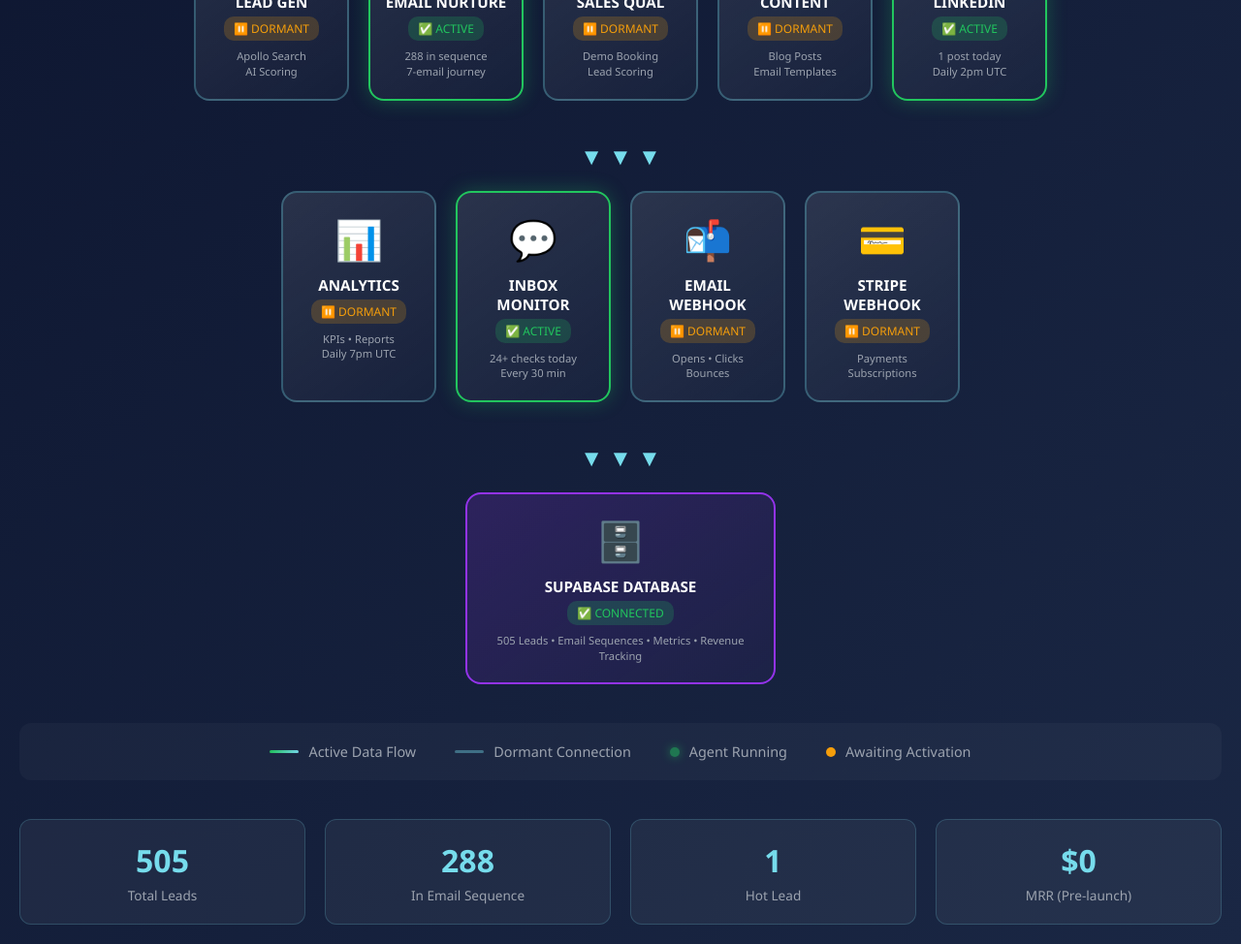
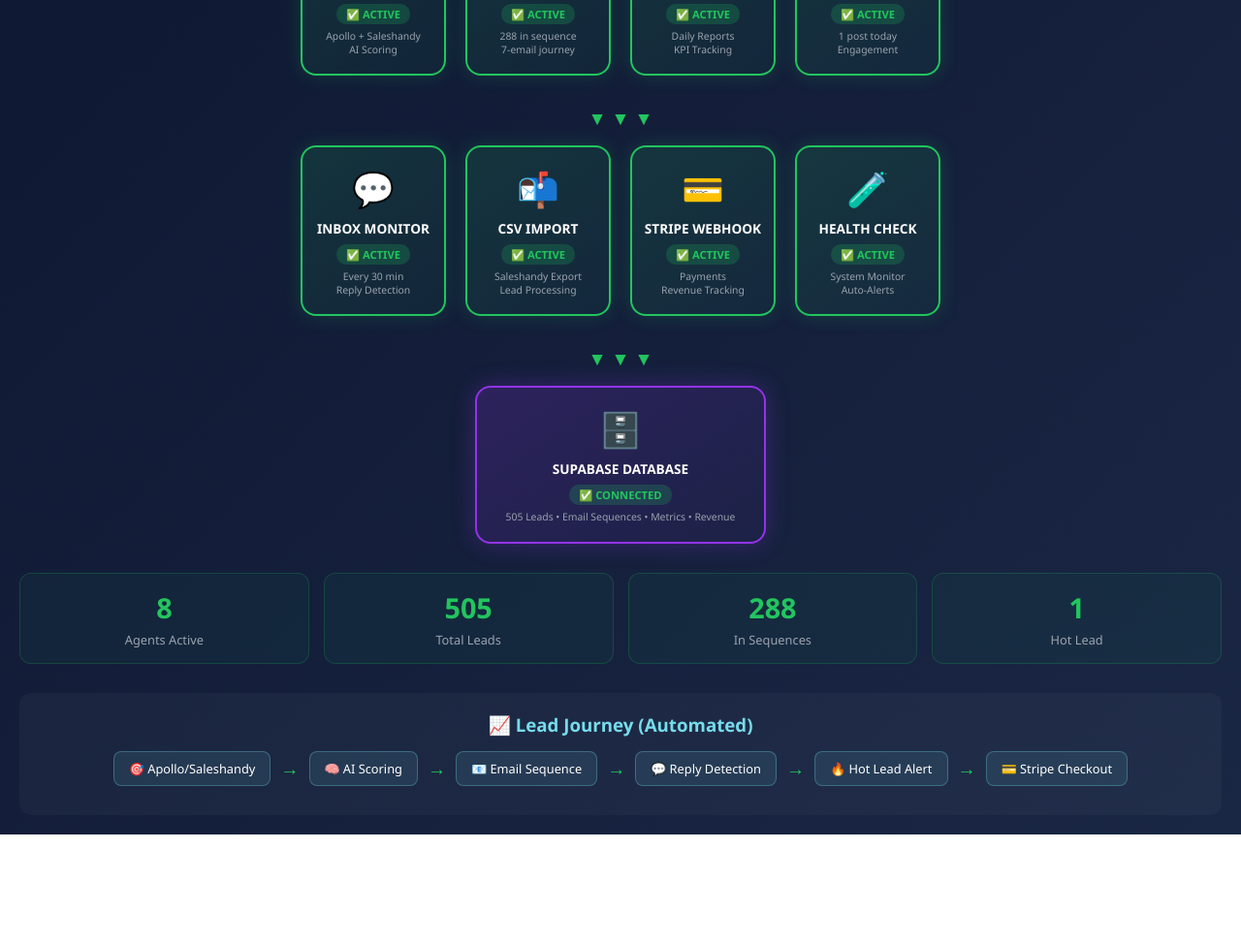
Before and after one commit to BikingDT/investigatepro-landing, a website: page swarm.html in a window 1280 px wide. Shown: the part 599-1573 px from the top of the page at 97% size. After the commit the page ends 1460 px from the top, so only its background shows below. Drawn offline with Linux system fonts and the light colour scheme.

Commit message:
Update swarm diagram - ALL AGENTS LIVE

```diff
--- a/swarm.html
+++ b/swarm.html
@@ -3,14 +3,9 @@
 <head>
     <meta charset="UTF-8">
     <meta name="viewport" content="width=device-width, initial-scale=1.0">
-    <title>InvestigatePro AI Agent Swarm</title>
+    <title>InvestigatePro AI Agent Swarm - LIVE</title>
     <style>
-        * {
-            margin: 0;
-            padding: 0;
-            box-sizing: border-box;
-        }
-
+        * { margin: 0; padding: 0; box-sizing: border-box; }
         body {
             background: linear-gradient(135deg, #0C142E 0%, #1a2744 100%);
             min-height: 100vh;
@@ -18,266 +13,165 @@
             color: #fff;
             padding: 20px;
         }
-
-        .header {
-            text-align: center;
-            margin-bottom: 30px;
-        }
-
+        .header { text-align: center; margin-bottom: 30px; }
         .header h1 {
             font-size: 2.5rem;
-            color: #76DCEC;
-            text-shadow: 0 0 20px rgba(118, 220, 236, 0.5);
+            color: #22C55E;
+            text-shadow: 0 0 30px rgba(34, 197, 94, 0.6);
             margin-bottom: 10px;
         }
-
-        .header p {
-            color: #9CA3AF;
-            font-size: 1.1rem;
+        .header .live-badge {
+            display: inline-block;
+            background: #22C55E;
+            color: #000;
+            padding: 5px 15px;
+            border-radius: 20px;
+            font-weight: bold;
+            animation: pulse 1.5s infinite;
         }
-
+        @keyframes pulse {
+            0%, 100% { box-shadow: 0 0 10px #22C55E; }
+            50% { box-shadow: 0 0 25px #22C55E; }
+        }
         .status-bar {
             display: flex;
             justify-content: center;
             gap: 30px;
             margin-bottom: 30px;
         }
-
         .status-item {
             display: flex;
             align-items: center;
             gap: 8px;
             padding: 10px 20px;
-            background: rgba(255,255,255,0.05);
+            background: rgba(34, 197, 94, 0.1);
             border-radius: 20px;
-            border: 1px solid rgba(118, 220, 236, 0.3);
+            border: 1px solid rgba(34, 197, 94, 0.4);
         }
-
         .status-dot {
             width: 12px;
             height: 12px;
             border-radius: 50%;
-        }
-
-        .status-dot.active {
             background: #22C55E;
             box-shadow: 0 0 10px #22C55E;
-            animation: pulse 2s infinite;
+            animation: blink 1s infinite;
         }
-
-        .status-dot.dormant {
-            background: #F59E0B;
+        @keyframes blink {
+            0%, 100% { opacity: 1; }
+            50% { opacity: 0.6; }
         }
-
-        @keyframes pulse {
-            0%, 100% { opacity: 1; }
-            50% { opacity: 0.5; }
-        }
-
         .swarm-container {
             position: relative;
             max-width: 1200px;
             margin: 0 auto;
         }
-
-        /* SVG Connection Lines */
-        .connections {
-            position: absolute;
-            top: 0;
-            left: 0;
-            width: 100%;
-            height: 100%;
-            pointer-events: none;
-            z-index: 1;
-        }
-
-        .connection-line {
-            stroke: #76DCEC;
-            stroke-width: 2;
-            fill: none;
-            opacity: 0.4;
-        }
-
-        .connection-line.active {
-            opacity: 1;
-            stroke-dasharray: 10, 5;
-            animation: flow 1s linear infinite;
-        }
-
-        @keyframes flow {
-            to { stroke-dashoffset: -15; }
-        }
-
-        /* Agent Nodes */
         .tier {
             display: flex;
             justify-content: center;
             gap: 20px;
-            margin-bottom: 40px;
+            margin-bottom: 30px;
             position: relative;
             z-index: 2;
+            flex-wrap: wrap;
         }
-
         .agent-node {
-            width: 160px;
-            padding: 20px 15px;
-            background: linear-gradient(145deg, rgba(255,255,255,0.1), rgba(255,255,255,0.02));
+            width: 150px;
+            padding: 18px 12px;
+            background: linear-gradient(145deg, rgba(34, 197, 94, 0.15), rgba(34, 197, 94, 0.05));
             border-radius: 16px;
-            border: 2px solid rgba(118, 220, 236, 0.3);
+            border: 2px solid #22C55E;
             text-align: center;
             transition: all 0.3s ease;
             position: relative;
+            box-shadow: 0 0 20px rgba(34, 197, 94, 0.2);
         }
-
         .agent-node:hover {
-            transform: translateY(-5px);
-            border-color: #76DCEC;
-            box-shadow: 0 10px 40px rgba(118, 220, 236, 0.3);
+            transform: translateY(-5px) scale(1.02);
+            box-shadow: 0 10px 40px rgba(34, 197, 94, 0.4);
         }
-
-        .agent-node.active {
-            border-color: #22C55E;
-            box-shadow: 0 0 20px rgba(34, 197, 94, 0.3);
-        }
-
         .agent-node.controller {
-            width: 280px;
+            width: 260px;
             background: linear-gradient(145deg, rgba(118, 220, 236, 0.2), rgba(118, 220, 236, 0.05));
             border-color: #76DCEC;
+            box-shadow: 0 0 30px rgba(118, 220, 236, 0.3);
         }
-
         .agent-node.database {
-            width: 320px;
+            width: 300px;
             background: linear-gradient(145deg, rgba(147, 51, 234, 0.2), rgba(147, 51, 234, 0.05));
             border-color: #9333EA;
+            box-shadow: 0 0 25px rgba(147, 51, 234, 0.3);
         }
-
-        .agent-icon {
-            font-size: 2.5rem;
-            margin-bottom: 10px;
-        }
-
-        .agent-name {
-            font-weight: 600;
-            font-size: 0.95rem;
-            margin-bottom: 5px;
-            color: #fff;
-        }
-
+        .agent-icon { font-size: 2.2rem; margin-bottom: 8px; }
+        .agent-name { font-weight: 600; font-size: 0.85rem; margin-bottom: 5px; }
         .agent-status {
-            font-size: 0.75rem;
-            padding: 4px 10px;
+            font-size: 0.7rem;
+            padding: 3px 10px;
             border-radius: 10px;
             display: inline-block;
-            margin-bottom: 8px;
-        }
-
-        .agent-status.active {
+            margin-bottom: 6px;
             background: rgba(34, 197, 94, 0.2);
             color: #22C55E;
+            font-weight: 600;
         }
-
-        .agent-status.dormant {
-            background: rgba(245, 158, 11, 0.2);
-            color: #F59E0B;
+        .agent-detail { font-size: 0.65rem; color: #9CA3AF; line-height: 1.3; }
+        .flow-section { text-align: center; margin: 15px 0; }
+        .flow-arrow {
+            color: #22C55E;
+            font-size: 1.2rem;
+            animation: flowDown 1s infinite;
         }
-
-        .agent-detail {
-            font-size: 0.7rem;
-            color: #9CA3AF;
-            line-height: 1.4;
+        @keyframes flowDown {
+            0%, 100% { transform: translateY(0); opacity: 1; }
+            50% { transform: translateY(5px); opacity: 0.6; }
         }
-
-        /* Data Flow Arrows */
-        .flow-section {
+        .connection-lines {
+            position: absolute;
+            top: 0; left: 0;
+            width: 100%; height: 100%;
+            pointer-events: none;
+            z-index: 1;
+        }
+        .metrics-panel {
+            display: grid;
+            grid-template-columns: repeat(4, 1fr);
+            gap: 15px;
+            margin-top: 30px;
+        }
+        .metric-card {
+            background: rgba(34, 197, 94, 0.05);
+            border-radius: 12px;
+            padding: 15px;
             text-align: center;
-            margin: 20px 0;
-            position: relative;
-            z-index: 2;
+            border: 1px solid rgba(34, 197, 94, 0.2);
         }
-
-        .flow-arrow {
-            color: #76DCEC;
-            font-size: 1.5rem;
-            animation: bounce 1s infinite;
-        }
-
-        @keyframes bounce {
-            0%, 100% { transform: translateY(0); }
-            50% { transform: translateY(5px); }
-        }
-
-        /* Legend */
-        .legend {
-            display: flex;
-            justify-content: center;
-            gap: 40px;
-            margin-top: 40px;
+        .metric-value { font-size: 1.8rem; font-weight: 700; color: #22C55E; }
+        .metric-label { font-size: 0.8rem; color: #9CA3AF; margin-top: 5px; }
+        .data-flow {
+            margin-top: 30px;
             padding: 20px;
             background: rgba(255,255,255,0.03);
             border-radius: 12px;
         }
-
-        .legend-item {
+        .data-flow h3 { color: #76DCEC; margin-bottom: 15px; text-align: center; }
+        .flow-step {
             display: flex;
             align-items: center;
+            justify-content: center;
             gap: 10px;
-            font-size: 0.9rem;
-            color: #9CA3AF;
+            margin: 10px 0;
+            flex-wrap: wrap;
         }
-
-        .legend-line {
-            width: 30px;
-            height: 3px;
-            border-radius: 2px;
+        .flow-box {
+            background: rgba(118, 220, 236, 0.1);
+            border: 1px solid rgba(118, 220, 236, 0.3);
+            border-radius: 8px;
+            padding: 8px 15px;
+            font-size: 0.8rem;
         }
-
-        .legend-line.data {
-            background: #76DCEC;
-        }
-
-        .legend-line.active-flow {
-            background: linear-gradient(90deg, #22C55E, #76DCEC);
-            animation: shimmer 1.5s infinite;
-        }
-
-        @keyframes shimmer {
-            0% { opacity: 0.5; }
-            50% { opacity: 1; }
-            100% { opacity: 0.5; }
-        }
-
-        /* Metrics Panel */
-        .metrics-panel {
-            display: grid;
-            grid-template-columns: repeat(4, 1fr);
-            gap: 20px;
-            margin-top: 40px;
-        }
-
-        .metric-card {
-            background: rgba(255,255,255,0.05);
-            border-radius: 12px;
-            padding: 20px;
-            text-align: center;
-            border: 1px solid rgba(118, 220, 236, 0.2);
-        }
-
-        .metric-value {
-            font-size: 2rem;
-            font-weight: 700;
-            color: #76DCEC;
-        }
-
-        .metric-label {
-            font-size: 0.85rem;
-            color: #9CA3AF;
-            margin-top: 5px;
-        }
-
-        /* Responsive */
+        .flow-arrow-right { color: #22C55E; font-size: 1.2rem; }
         @media (max-width: 900px) {
-            .tier { flex-wrap: wrap; }
+            .tier { gap: 10px; }
+            .agent-node { width: 130px; padding: 12px 8px; }
             .metrics-panel { grid-template-columns: repeat(2, 1fr); }
         }
     </style>
@@ -285,17 +179,18 @@
 <body>
     <div class="header">
         <h1>🤖 AI Agent Swarm</h1>
-        <p>InvestigatePro Autonomous Sales Machine</p>
+        <span class="live-badge">🟢 LIVE - ALL SYSTEMS ACTIVE</span>
+        <p style="color: #9CA3AF; margin-top: 10px;">InvestigatePro Autonomous Sales Machine</p>
     </div>
 
     <div class="status-bar">
         <div class="status-item">
-            <div class="status-dot active"></div>
-            <span>3 Agents Active</span>
+            <div class="status-dot"></div>
+            <span>8 Agents Running</span>
         </div>
         <div class="status-item">
-            <div class="status-dot dormant"></div>
-            <span>7 Agents Dormant</span>
+            <div class="status-dot"></div>
+            <span>n8n Connected</span>
         </div>
         <div class="status-item">
             <span>🎯 Target: $30K MRR</span>
@@ -303,149 +198,123 @@
     </div>
 
     <div class="swarm-container">
-        <!-- Tier 0: Central Controller -->
+        <!-- Controller -->
         <div class="tier">
             <div class="agent-node controller">
                 <div class="agent-icon">🧠</div>
                 <div class="agent-name">CENTRAL CONTROLLER</div>
-                <div class="agent-status dormant">⏸️ DORMANT</div>
-                <div class="agent-detail">Health Monitoring • Auto-Healing • Alerts<br>Every 15 min</div>
+                <div class="agent-status">✅ ACTIVE</div>
+                <div class="agent-detail">Health Monitoring • Auto-Healing<br>Every 15 min</div>
             </div>
         </div>
 
-        <div class="flow-section">
-            <div class="flow-arrow">▼ ▼ ▼</div>
-        </div>
+        <div class="flow-section"><div class="flow-arrow">▼ ▼ ▼</div></div>
 
-        <!-- Tier 1: Main Agents -->
+        <!-- Main Agents -->
         <div class="tier">
             <div class="agent-node">
                 <div class="agent-icon">🎯</div>
                 <div class="agent-name">LEAD GEN</div>
-                <div class="agent-status dormant">⏸️ DORMANT</div>
-                <div class="agent-detail">Apollo Search<br>AI Scoring</div>
+                <div class="agent-status">✅ ACTIVE</div>
+                <div class="agent-detail">Apollo + Saleshandy<br>AI Scoring</div>
             </div>
-            <div class="agent-node active">
+            <div class="agent-node">
                 <div class="agent-icon">📧</div>
                 <div class="agent-name">EMAIL NURTURE</div>
-                <div class="agent-status active">✅ ACTIVE</div>
+                <div class="agent-status">✅ ACTIVE</div>
                 <div class="agent-detail">288 in sequence<br>7-email journey</div>
             </div>
             <div class="agent-node">
-                <div class="agent-icon">💰</div>
-                <div class="agent-name">SALES QUAL</div>
-                <div class="agent-status dormant">⏸️ DORMANT</div>
-                <div class="agent-detail">Demo Booking<br>Lead Scoring</div>
+                <div class="agent-icon">📊</div>
+                <div class="agent-name">ANALYTICS</div>
+                <div class="agent-status">✅ ACTIVE</div>
+                <div class="agent-detail">Daily Reports<br>KPI Tracking</div>
             </div>
             <div class="agent-node">
-                <div class="agent-icon">✍️</div>
-                <div class="agent-name">CONTENT</div>
-                <div class="agent-status dormant">⏸️ DORMANT</div>
-                <div class="agent-detail">Blog Posts<br>Email Templates</div>
-            </div>
-            <div class="agent-node active">
                 <div class="agent-icon">📱</div>
                 <div class="agent-name">LINKEDIN</div>
-                <div class="agent-status active">✅ ACTIVE</div>
-                <div class="agent-detail">1 post today<br>Daily 2pm UTC</div>
+                <div class="agent-status">✅ ACTIVE</div>
+                <div class="agent-detail">1 post today<br>Engagement</div>
             </div>
         </div>
 
-        <div class="flow-section">
-            <div class="flow-arrow">▼ ▼ ▼</div>
-        </div>
+        <div class="flow-section"><div class="flow-arrow">▼ ▼ ▼</div></div>
 
-        <!-- Tier 2: Supporting Agents -->
+        <!-- Support Agents -->
         <div class="tier">
             <div class="agent-node">
-                <div class="agent-icon">📊</div>
-                <div class="agent-name">ANALYTICS</div>
-                <div class="agent-status dormant">⏸️ DORMANT</div>
-                <div class="agent-detail">KPIs • Reports<br>Daily 7pm UTC</div>
-            </div>
-            <div class="agent-node active">
                 <div class="agent-icon">💬</div>
                 <div class="agent-name">INBOX MONITOR</div>
-                <div class="agent-status active">✅ ACTIVE</div>
-                <div class="agent-detail">24+ checks today<br>Every 30 min</div>
+                <div class="agent-status">✅ ACTIVE</div>
+                <div class="agent-detail">Every 30 min<br>Reply Detection</div>
             </div>
             <div class="agent-node">
                 <div class="agent-icon">📬</div>
-                <div class="agent-name">EMAIL WEBHOOK</div>
-                <div class="agent-status dormant">⏸️ DORMANT</div>
-                <div class="agent-detail">Opens • Clicks<br>Bounces</div>
+                <div class="agent-name">CSV IMPORT</div>
+                <div class="agent-status">✅ ACTIVE</div>
+                <div class="agent-detail">Saleshandy Export<br>Lead Processing</div>
             </div>
             <div class="agent-node">
                 <div class="agent-icon">💳</div>
                 <div class="agent-name">STRIPE WEBHOOK</div>
-                <div class="agent-status dormant">⏸️ DORMANT</div>
-                <div class="agent-detail">Payments<br>Subscriptions</div>
+                <div class="agent-status">✅ ACTIVE</div>
+                <div class="agent-detail">Payments<br>Revenue Tracking</div>
+            </div>
+            <div class="agent-node">
+                <div class="agent-icon">🧪</div>
+                <div class="agent-name">HEALTH CHECK</div>
+                <div class="agent-status">✅ ACTIVE</div>
+                <div class="agent-detail">System Monitor<br>Auto-Alerts</div>
             </div>
         </div>
 
-        <div class="flow-section">
-            <div class="flow-arrow">▼ ▼ ▼</div>
-        </div>
+        <div class="flow-section"><div class="flow-arrow">▼ ▼ ▼</div></div>
 
-        <!-- Tier 3: Database -->
+        <!-- Database -->
         <div class="tier">
             <div class="agent-node database">
                 <div class="agent-icon">🗄️</div>
                 <div class="agent-name">SUPABASE DATABASE</div>
-                <div class="agent-status active">✅ CONNECTED</div>
-                <div class="agent-detail">505 Leads • Email Sequences • Metrics • Revenue Tracking</div>
+                <div class="agent-status">✅ CONNECTED</div>
+                <div class="agent-detail">505 Leads • Email Sequences • Metrics • Revenue</div>
             </div>
         </div>
     </div>
 
-    <div class="legend">
-        <div class="legend-item">
-            <div class="legend-line active-flow"></div>
-            <span>Active Data Flow</span>
+    <div class="metrics-panel">
+        <div class="metric-card">
+            <div class="metric-value">8</div>
+            <div class="metric-label">Agents Active</div>
         </div>
-        <div class="legend-item">
-            <div class="legend-line data" style="opacity: 0.4"></div>
-            <span>Dormant Connection</span>
-        </div>
-        <div class="legend-item">
-            <div class="status-dot active" style="width:10px;height:10px"></div>
-            <span>Agent Running</span>
-        </div>
-        <div class="legend-item">
-            <div class="status-dot dormant" style="width:10px;height:10px"></div>
-            <span>Awaiting Activation</span>
-        </div>
-    </div>
-
-    <div class="metrics-panel">
         <div class="metric-card">
             <div class="metric-value">505</div>
             <div class="metric-label">Total Leads</div>
         </div>
         <div class="metric-card">
             <div class="metric-value">288</div>
-            <div class="metric-label">In Email Sequence</div>
+            <div class="metric-label">In Sequences</div>
         </div>
         <div class="metric-card">
             <div class="metric-value">1</div>
             <div class="metric-label">Hot Lead</div>
         </div>
-        <div class="metric-card">
-            <div class="metric-value">$0</div>
-            <div class="metric-label">MRR (Pre-launch)</div>
+    </div>
+
+    <div class="data-flow">
+        <h3>📈 Lead Journey (Automated)</h3>
+        <div class="flow-step">
+            <div class="flow-box">🎯 Apollo/Saleshandy</div>
+            <span class="flow-arrow-right">→</span>
+            <div class="flow-box">🧠 AI Scoring</div>
+            <span class="flow-arrow-right">→</span>
+            <div class="flow-box">📧 Email Sequence</div>
+            <span class="flow-arrow-right">→</span>
+            <div class="flow-box">💬 Reply Detection</div>
+            <span class="flow-arrow-right">→</span>
+            <div class="flow-box">🔥 Hot Lead Alert</div>
+            <span class="flow-arrow-right">→</span>
+            <div class="flow-box">💳 Stripe Checkout</div>
         </div>
     </div>
-
-    <script>
-        // Add some interactivity
-        document.querySelectorAll('.agent-node').forEach(node => {
-            node.addEventListener('click', () => {
-                node.style.transform = 'scale(1.05)';
-                setTimeout(() => {
-                    node.style.transform = '';
-                }, 200);
-            });
-        });
-    </script>
 </body>
 </html>
```
